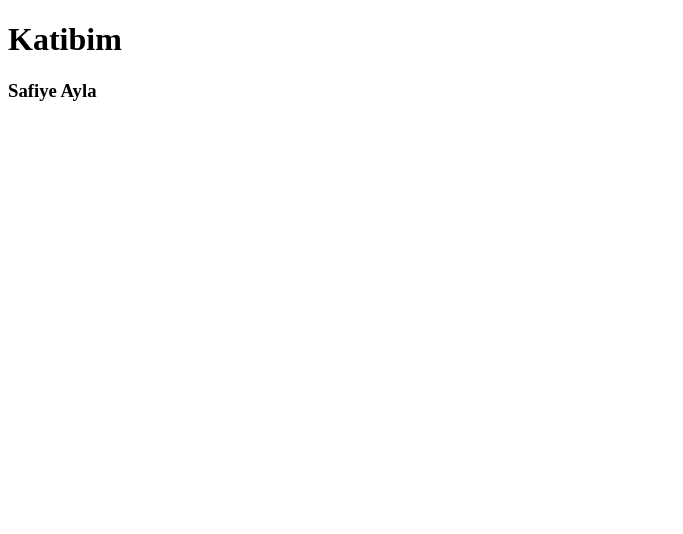
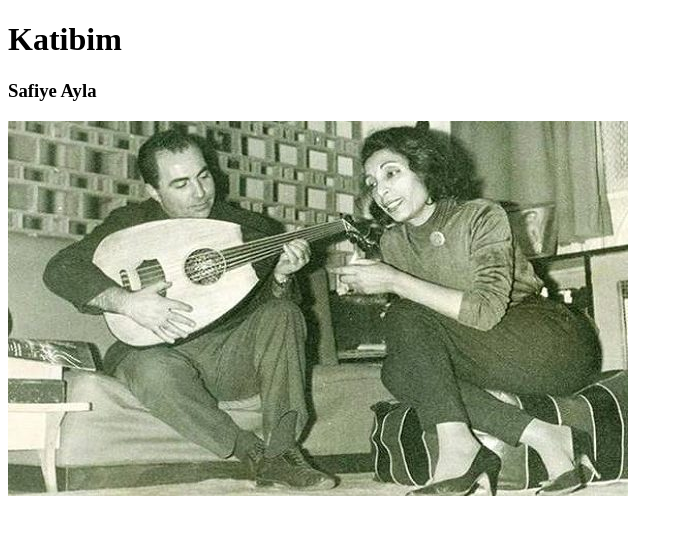
Before and after one commit to Srpakn/websayfasi, a plain HTML site: page index.html in a window 1280 px wide. Shown: the whole page, without its empty margins (0-683 px from the left). Drawn offline with Linux system fonts and the light colour scheme.

Commit message:
Update index.html

```diff
--- a/index.html
+++ b/index.html
@@ -6,6 +6,7 @@
   <body>
     <h1>Katibim</h1>
     <h3>Safiye Ayla</h3>
+    <img src="safiyeayla-620x375.jpg">
 
   </body>
 </html>
```
